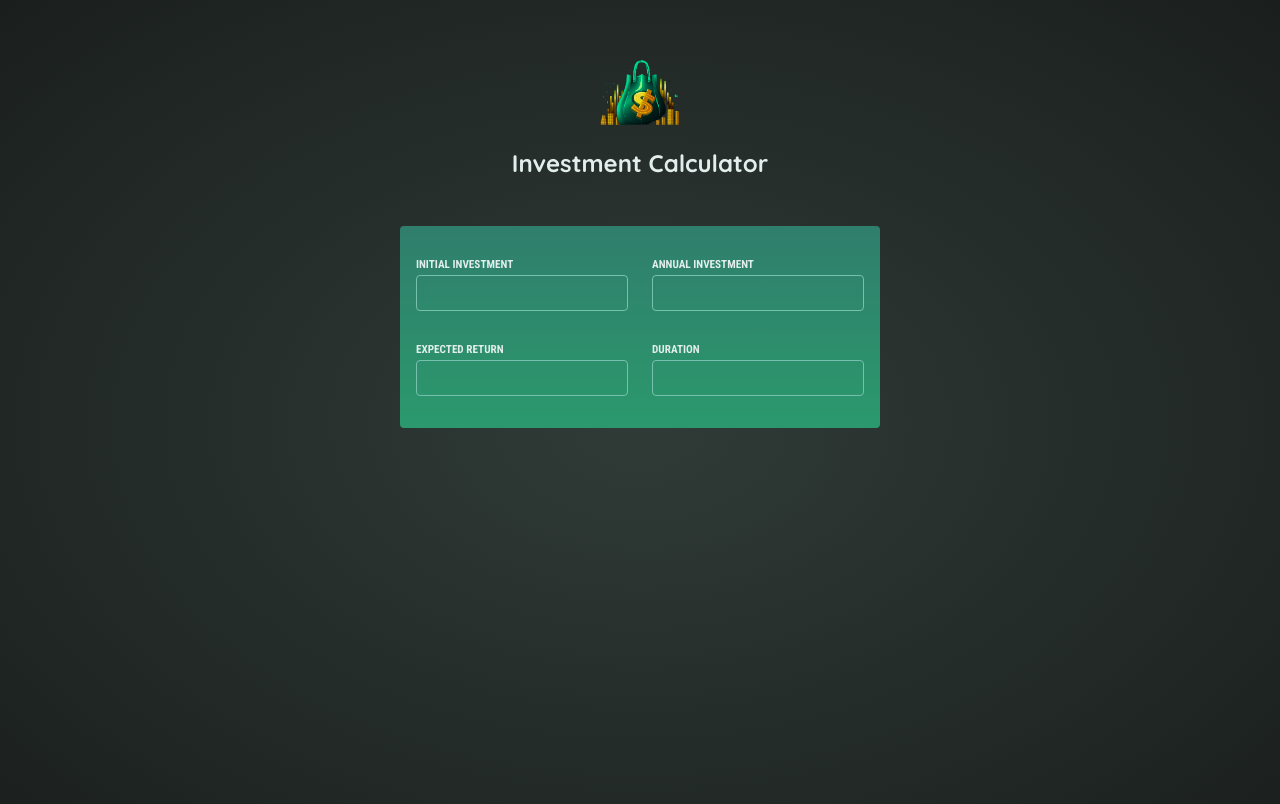
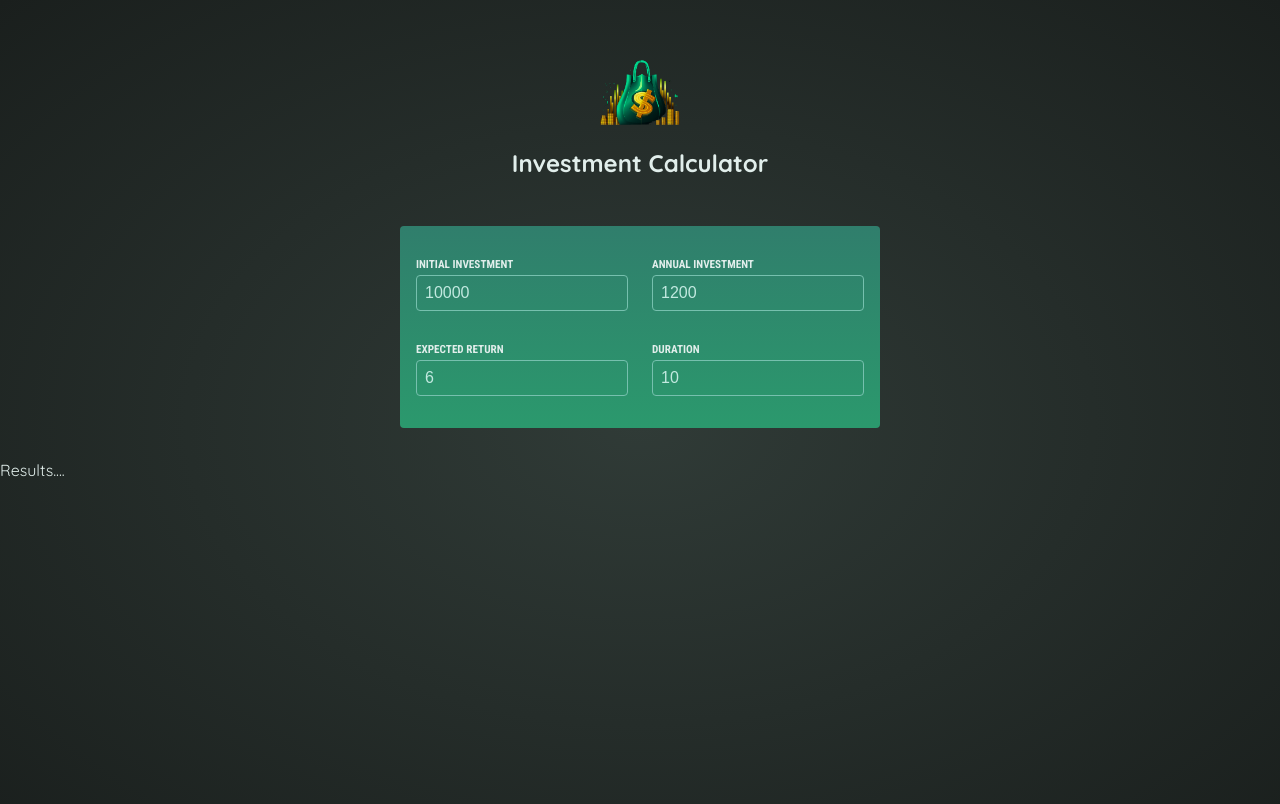
Before and after one commit to MEBARKI16/CalculateInvestment, a React (Vite) app: page / in a window 1280 px wide. Shown: the top 804 px of the page. Built offline with nearby package versions, Linux system fonts and the light colour scheme.

Commit message:
Computing Values & Properly Handling Number Values

```diff
--- a/src/App.jsx
+++ b/src/App.jsx
@@ -3,7 +3,7 @@ import Results from "./Components/Results"
 import UserInput from "./Components/UserInput"
 import { useState } from "react";
 function App() {
-  const [inputValues, setInputValues] = useState({ initialInvestment: '', annualInvestment: '', expectedReturn: '', duration: '' });
+  const [inputValues, setInputValues] = useState({ initialInvestment: 10000, annualInvestment: 1200, expectedReturn: 6, duration: 10 });
 
   return (
     <>
@@ -15,4 +15,4 @@ function App() {
   )
 }
 
-export default App
+export default App;
--- a/src/Components/Results.jsx
+++ b/src/Components/Results.jsx
@@ -1,6 +1,9 @@
+import { calculateInvestmentResults } from '../util/investment'
 const Results = ({ inputValues }) => {
+    const resultData = calculateInvestmentResults(inputValues);
+    console.log(resultData)
     return (
-        <p style={{maxWidth:'100%'}}>{inputValues.initialInvestment}</p>
+        <p>Results....</p>
     );
 }
 export default Results;
--- a/src/Components/UserInput.jsx
+++ b/src/Components/UserInput.jsx
@@ -1,6 +1,6 @@
 const UserInput = ({ setInputValues, inputValues }) => {
     const HandleChange = (x, y) => {
-        setInputValues((prev) => { return { ...prev, [x]: y } })
+        setInputValues((prev) => { return { ...prev, [x]: +y } })
         console.log(inputValues);
     }
     return (
```
